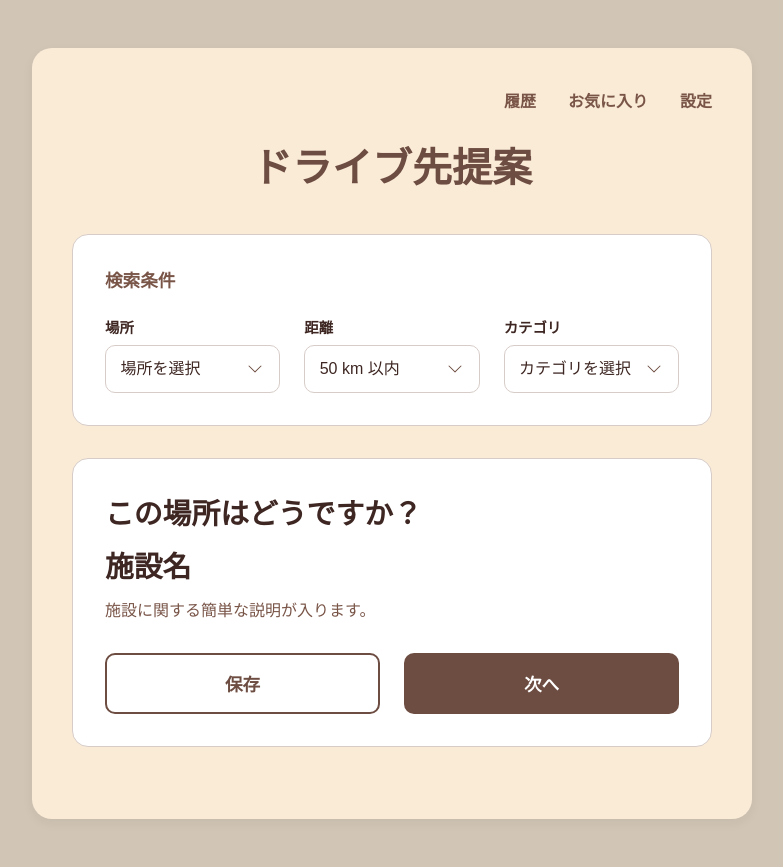
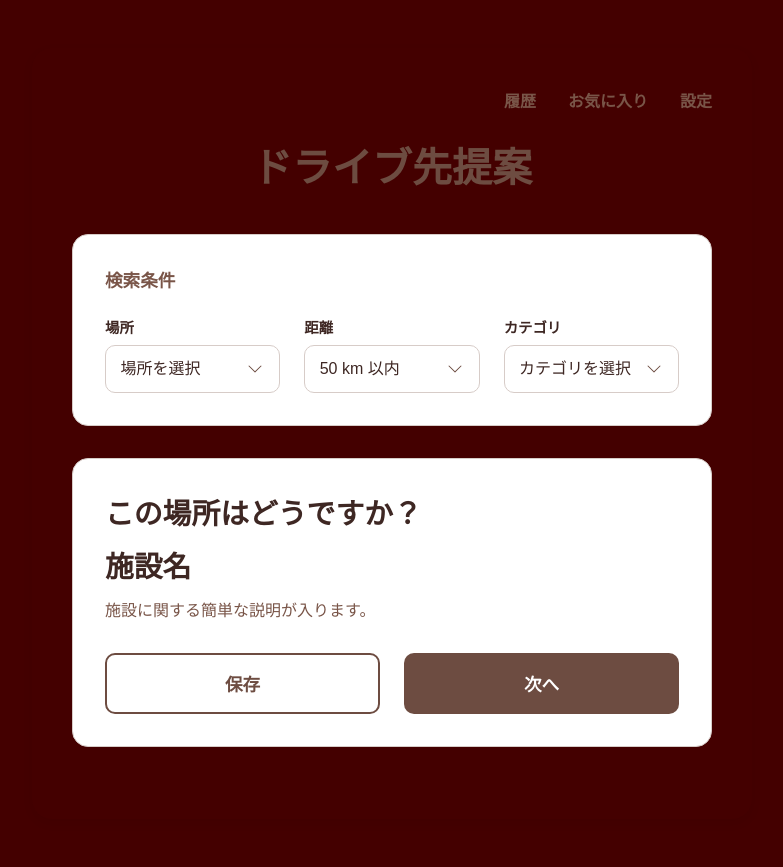
Before and after one commit to s1F102302865/team1_sightseeing, a Django app: page /drivey/suggest/ in a window 1280 px wide. Shown: the whole page, without its empty margins (248-1031 px from the left). Run offline with Django 5.2, Linux system fonts and the light colour scheme.

Commit message:
提案画面作成➁

```diff
--- a/drivey/static/drivey/css/suggest.css
+++ b/drivey/static/drivey/css/suggest.css
@@ -1,7 +1,7 @@
 /* --- Global Styles & Variables --- */
 :root {
     --primary-color: #6D4C41; /* メインの茶色 */
-    --background-color: #d1c5b5; /* 背景の薄いグレー */
+    --background-color: #440000; /* 背景の薄いグレー */
     --card-bg-color: #FFFFFF; /* カードの白 */
     --text-color-dark: #3E2723; /* 濃い文字色 */
     --text-color-light: #795548; /* 薄い文字色 */
@@ -30,7 +30,7 @@ body {
 .container {
     width: 100%;
     max-width: 720px; /* 変更 */
-    background-color: #FAEBD7;
+    background-color: #440000;
     padding: 2.5rem; /* 変更 */
     border-radius: 20px; /* 変更 */
     box-shadow: 0 4px 12px rgba(0, 0, 0, 0.05);
```
